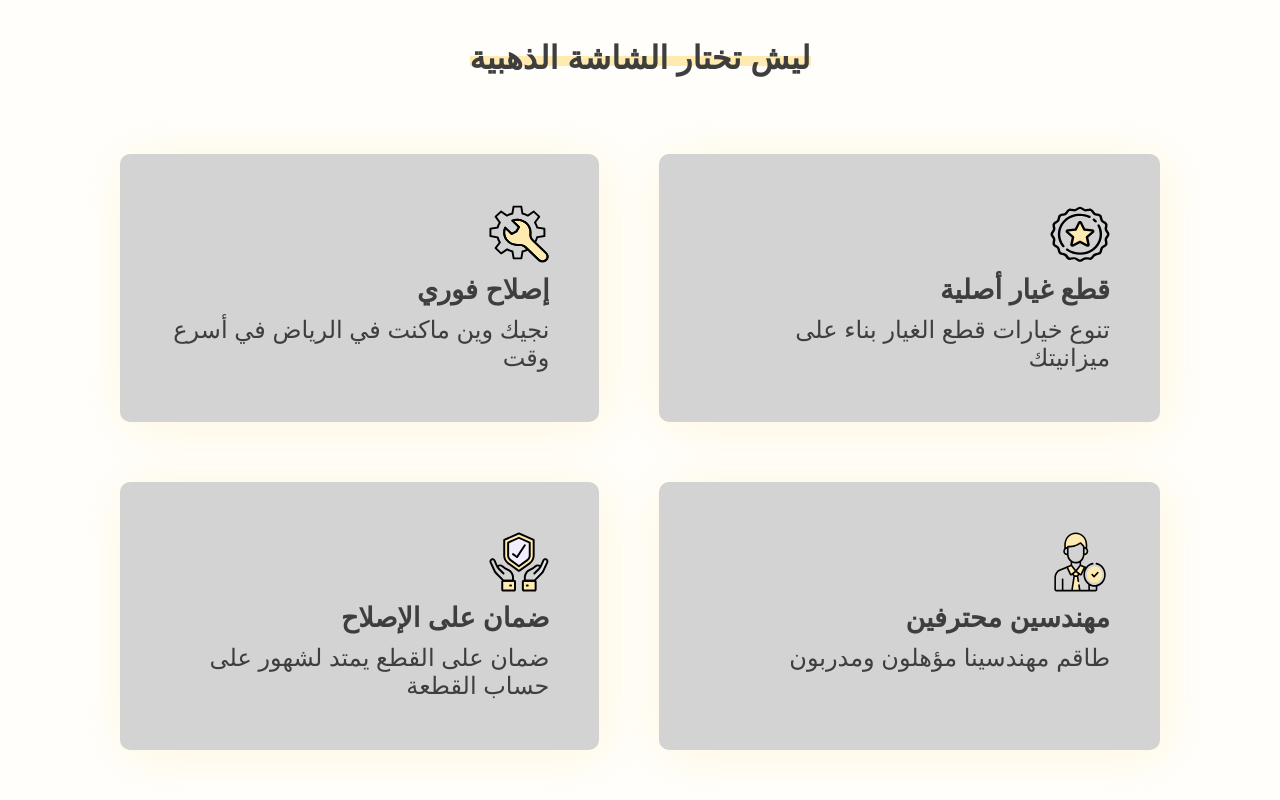
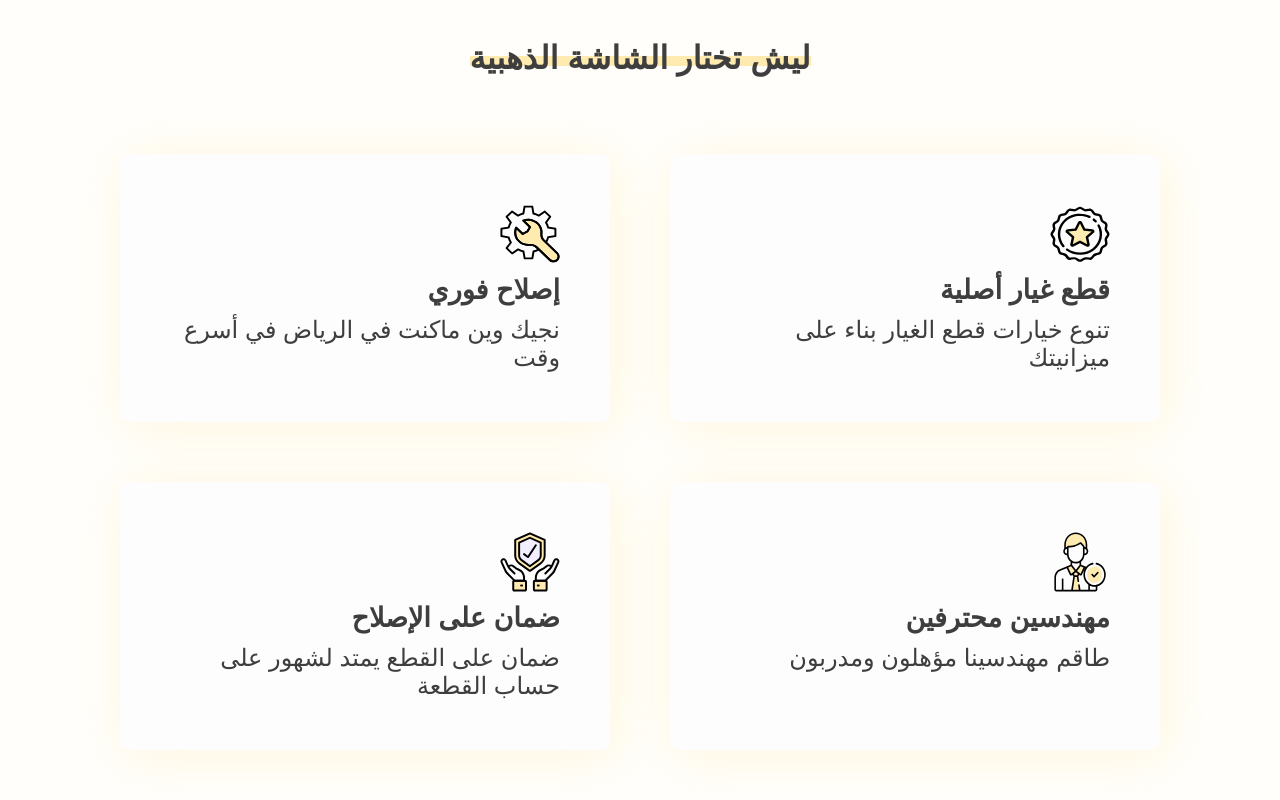
Before and after one commit to Abdulaziz4/goldenscreen-landing, a Next.js app: page / in a window 1280 px wide. Shown: the part 994-1794 px from the top of the page. Built offline with nearby package versions, Linux system fonts and the light colour scheme.

Commit message:
Completed Features

```diff
--- /dev/null
+++ b/components/Features.js
@@ -0,0 +1,92 @@
+import React from "react";
+import styled from "styled-components";
+import Image from "next/image";
+
+export default function Features() {
+  return (
+    <>
+      <WrapCenter>
+        <CrossedHeadline>
+          <BackLine />
+          <h1>ليش تختار الشاشة الذهبية</h1>
+        </CrossedHeadline>
+      </WrapCenter>
+
+      <FeatContainer>
+        <FeatureCard>
+          <Image src="/assets/feat1.svg" alt="feat1" height={60} width={60} />
+          <h2>قطع غيار أصلية</h2>
+          <p>تنوع خيارات قطع الغيار بناء على ميزانيتك</p>
+        </FeatureCard>
+        <FeatureCard>
+          <Image src="/assets/feat2.svg" alt="feat1" height={60} width={60} />
+          <h2>إصلاح فوري</h2>
+          <p>نجيك وين ماكنت في الرياض في أسرع وقت</p>
+        </FeatureCard>
+        <FeatureCard>
+          <Image src="/assets/feat3.svg" alt="feat1" height={60} width={60} />
+          <h2>مهندسين محترفين</h2>
+          <p>طاقم مهندسينا مؤهلون ومدربون</p>
+        </FeatureCard>
+        <FeatureCard>
+          <Image src="/assets/feat4.svg" alt="feat1" height={60} width={60} />
+          <h2>ضمان على الإصلاح</h2>
+          <p>ضمان على القطع يمتد لشهور على حساب القطعة</p>
+        </FeatureCard>
+      </FeatContainer>
+    </>
+  );
+}
+
+const FeatContainer = styled.div`
+  margin: 50px 120px;
+  display: grid;
+  gap: 60px;
+  grid-template-columns: repeat(2, 1fr);
+
+  @media only screen and (max-width: 750px) {
+    grid-template-columns: repeat(1, 1fr);
+    margin: 20px 40px;
+    gap: 30px;
+  }
+`;
+
+const FeatureCard = styled.div`
+  background: #fdfdfd;
+  box-shadow: 5px 5px 50px rgba(255, 235, 175, 0.4);
+  border-radius: 10px;
+  padding: 50px;
+  color: var(--text-color);
+  display: flex;
+  flex-direction: column;
+  gap: 10px;
+  align-items: flex-start;
+  p {
+    font-size: 24px;
+  }
+  h2 {
+    font-size: 27px;
+  }
+`;
+
+const CrossedHeadline = styled.div`
+  display: flex;
+  flex-direction: column;
+
+  align-self: flex-start;
+  color: var(--text-color);
+  h1 {
+    position: relative;
+    top: -27px;
+  }
+`;
+
+const BackLine = styled.div`
+  height: 10px;
+  background-color: var(--yellow-color);
+`;
+
+const WrapCenter = styled.div`
+  display: flex;
+  justify-content: center;
+`;
--- a/pages/landing.js
+++ b/pages/landing.js
@@ -4,95 +4,19 @@ import Link from "next/link";
 import Header from "../components/Header";
 import AppPromotion from "../components/AppPromotion";
 import OrderSteps from "../components/OrderSteps";
+import Features from "../components/Features";
 
 export default function Landing() {
   return (
     <Container>
       <Header />
       <AppPromotion />
-
       <OrderSteps />
-      <WrapCenter>
-        <CrossedHeadline>
-          <BackLine />
-          <h1>ليش تختار الشاشة الذهبية</h1>
-        </CrossedHeadline>
-      </WrapCenter>
-      <Features>
-        <FeatureCard>
-          <Image src="/assets/feat1.svg" alt="feat1" height={60} width={60} />
-          <h2>قطع غيار أصلية</h2>
-          <p>تنوع خيارات قطع الغيار بناء على ميزانيتك</p>
-        </FeatureCard>
-        <FeatureCard>
-          <Image src="/assets/feat2.svg" alt="feat1" height={60} width={60} />
-          <h2>إصلاح فوري</h2>
-          <p>نجيك وين ماكنت في الرياض في أسرع وقت</p>
-        </FeatureCard>
-        <FeatureCard>
-          <Image src="/assets/feat3.svg" alt="feat1" height={60} width={60} />
-          <h2>مهندسين محترفين</h2>
-          <p>طاقم مهندسينا مؤهلون ومدربون</p>
-        </FeatureCard>
-        <FeatureCard>
-          <Image src="/assets/feat4.svg" alt="feat1" height={60} width={60} />
-          <h2>ضمان على الإصلاح</h2>
-          <p>ضمان على القطع يمتد لشهور على حساب القطعة</p>
-        </FeatureCard>
-      </Features>
+      <Features />
     </Container>
   );
 }
-
-const Features = styled.div`
-  margin: 50px 120px;
-  display: grid;
-  gap: 60px;
-  grid-template-columns: [first] auto [line2] auto [end];
-  grid-template-columns: [row1-start] auto [row1-end] auto [last-line];
-`;
-
-const FeatureCard = styled.div`
-  /* background: #fdfdfd; */
-  box-shadow: 5px 5px 50px rgba(255, 235, 175, 0.4);
-  border-radius: 10px;
-  padding: 50px;
-  color: var(--text-color);
-  background-color: lightgrey;
-  display: flex;
-  flex-direction: column;
-  gap: 10px;
-  align-items: flex-start;
-  p {
-    font-size: 24px;
-  }
-  h2 {
-    font-size: 27px;
-  }
-`;
-
 const Container = styled.div`
   display: flex;
   flex-direction: column;
 `;
-const CrossedHeadline = styled.div`
-  display: flex;
-  flex-direction: column;
-
-  align-self: flex-start;
-  color: var(--text-color);
-  h1 {
-    position: relative;
-    top: -27px;
-  }
-`;
-
-const BackLine = styled.div`
-  height: 10px;
-  background-color: var(--yellow-color);
-`;
-
-const WrapCenter = styled.div`
-  display: flex;
-  justify-content: center;
-`;
```
